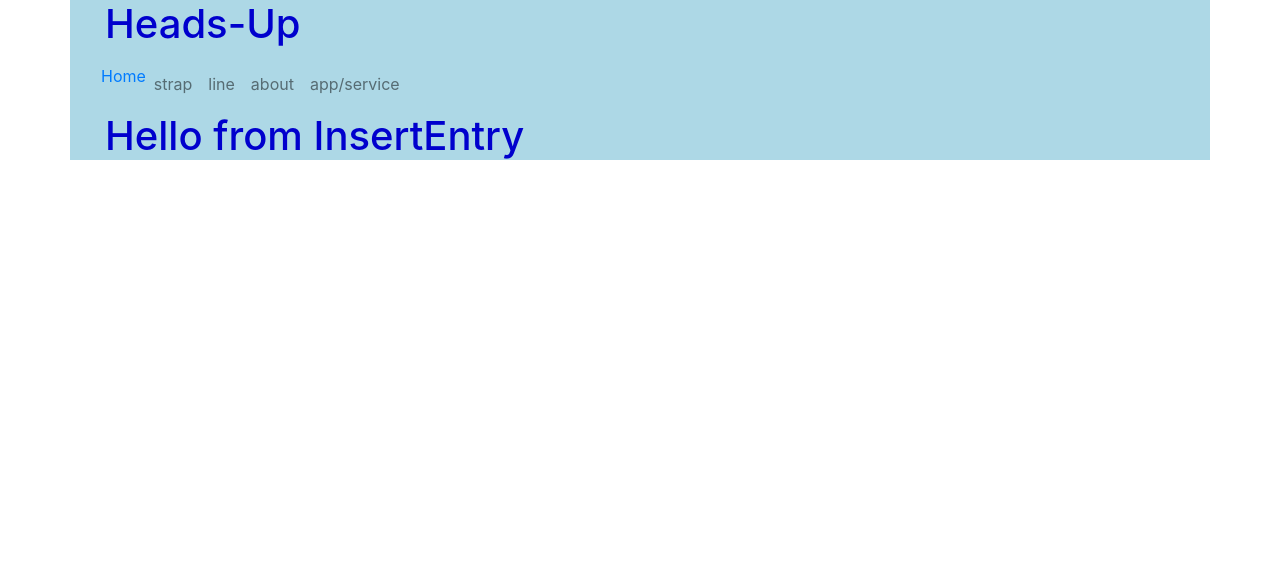
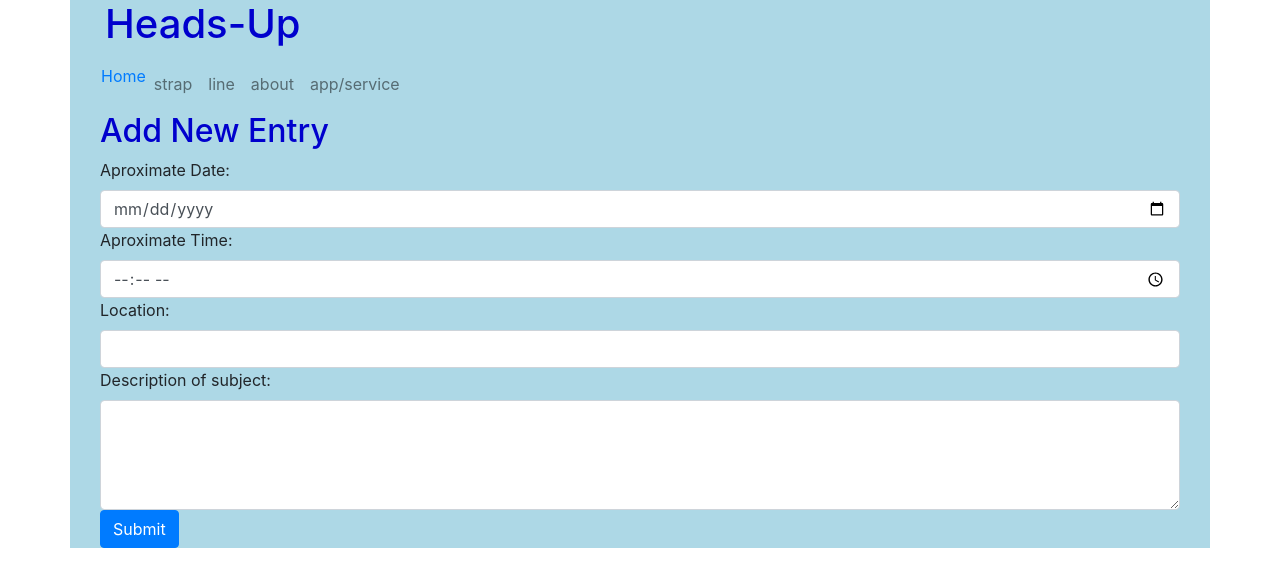
Before and after one commit to gemmaburke/heads-up, a React (Create React App) app in the folder client/: page /addentry in a window 1280 px wide. Shown: the top 586 px of the page. Built offline with nearby package versions, Linux system fonts and the light colour scheme.

Commit message:
React router is working

```diff
--- a/client/src/Components/About.js
+++ b/client/src/Components/About.js
@@ -4,7 +4,8 @@ class About extends React.Component {
     render() {
         return (
             <div>
-                <h1>Hello from About!</h1>
+                <h2>About Heads-Up</h2>
+                <p>"Lorem ipsum dolor sit amet, consectetur adipiscing elit, sed do eiusmod tempor incididunt ut labore et dolore magna aliqua. Ut enim ad minim veniam, quis nostrud exercitation ullamco laboris nisi ut aliquip ex ea commodo consequat. Duis aute irure dolor in reprehenderit in voluptate velit esse cillum dolore eu fugiat nulla pariatur. Excepteur sint occaecat cupidatat non proident, sunt in culpa qui officia deserunt mollit anim id est laborum."</p>
 
             </div>
         )
--- a/client/src/Components/Alerts.js
+++ b/client/src/Components/Alerts.js
@@ -1,10 +1,23 @@
 import React from 'react';
+import Form from 'react-bootstrap/Form';
+import Button from 'react-bootstrap/Button';
 
 class Alerts extends React.Component {
     render() {
         return (
             <div>
-                <h1>Hello from Alerts!</h1>
+                <h2>Register for Alerts</h2>
+                <Form>
+                    <Form.Group>
+                        <Form.Label for="email">Insert Your Email-Address</Form.Label>
+                            <Form.Control type="email" />
+                        <Form.Label for="address">Insert Address Or Pin Location On the Map</Form.Label>
+                            <Form.Control type="text" />
+                        <iframe src="https://www.google.com/maps/embed?pb=!1m18!1m12!1m3!1d2427.6329504891823!2d13.411117315697119!3d52.5219813798145!2m3!1f0!2f0!3f0!3m2!1i1024!2i768!4f13.1!3m3!1m2!1s0x47a84e1edb11286f%3A0x30fc01c366e4166e!2sAlexanderplatz!5e0!3m2!1spt-PT!2sde!4v1601994500532!5m2!1spt-PT!2sde" width="600" height="450" frameborder="0" allowfullscreen="" aria-hidden="false" tabindex="0"></iframe>
+                        <br />
+                        <Button type="submit">Submit</Button>
+                    </Form.Group>
+                </Form>
 
             </div>
         )
--- a/client/src/Components/HomeView.js
+++ b/client/src/Components/HomeView.js
@@ -52,7 +52,7 @@ class HomeView extends React.Component {
                         </Row>
                     </Nav>
                 </div>
-                <p>"Lorem ipsum dolor sit amet, consectetur adipiscing elit, sed do eiusmod tempor incididunt ut labore et dolore magna aliqua. Ut enim ad minim veniam, quis nostrud exercitation ullamco laboris nisi ut aliquip ex ea commodo consequat. Duis aute irure dolor in reprehenderit in voluptate velit esse cillum dolore eu fugiat nulla pariatur. Excepteur sint occaecat cupidatat non proident, sunt in culpa qui officia deserunt mollit anim id est laborum."</p>
+
         </div>
         )
     }
--- a/client/src/Components/InsertEntry.js
+++ b/client/src/Components/InsertEntry.js
@@ -1,11 +1,28 @@
 import React from 'react';
+import Container from 'react-bootstrap/Container';
+import Form from 'react-bootstrap/Form';
+import Button from 'react-bootstrap/Button';
+
 
 class InsertEntry extends React.Component {
     render() {
         return (
-            <div>
-                <h1>Hello from InsertEntry</h1>
-            </div>
+            <Container>
+                <h2>Add New Entry</h2>
+                <Form>
+                    <Form.Group>
+                        <Form.Label for="date">Aproximate Date:</Form.Label>
+                            <Form.Control type="date" />
+                        <Form.Label for="time">Aproximate Time:</Form.Label>
+                            <Form.Control type="time" />
+                        <Form.Label for="location">Location:</Form.Label>
+                            <Form.Control type="text" />
+                        <Form.Label for="description">Description of subject:</Form.Label>
+                            <Form.Control as="textarea" rows="4" />
+                        <Button type="submit">Submit</Button>
+                    </Form.Group>
+                </Form>
+            </Container>
         )
     }
 }
--- a/client/src/Components/Search.js
+++ b/client/src/Components/Search.js
@@ -1,11 +1,20 @@
 import React from 'react';
+import Form from 'react-bootstrap/Form';
+import Button from 'react-bootstrap/Button';
+import Container from 'react-bootstrap/Container';
 
 class Search extends React.Component {
     render() {
         return (
-            <div>
-                <h1>Hello from search</h1>
-            </div>
+            <Container>
+                <h2>Search for attacks</h2>
+
+                <Form>
+                    <Form.Label for="location">Insert Location:</Form.Label>
+                    <Form.Control type="text" />
+                    <Button>Search</Button>
+                </Form>
+            </Container>
         )
     }
 }
```
